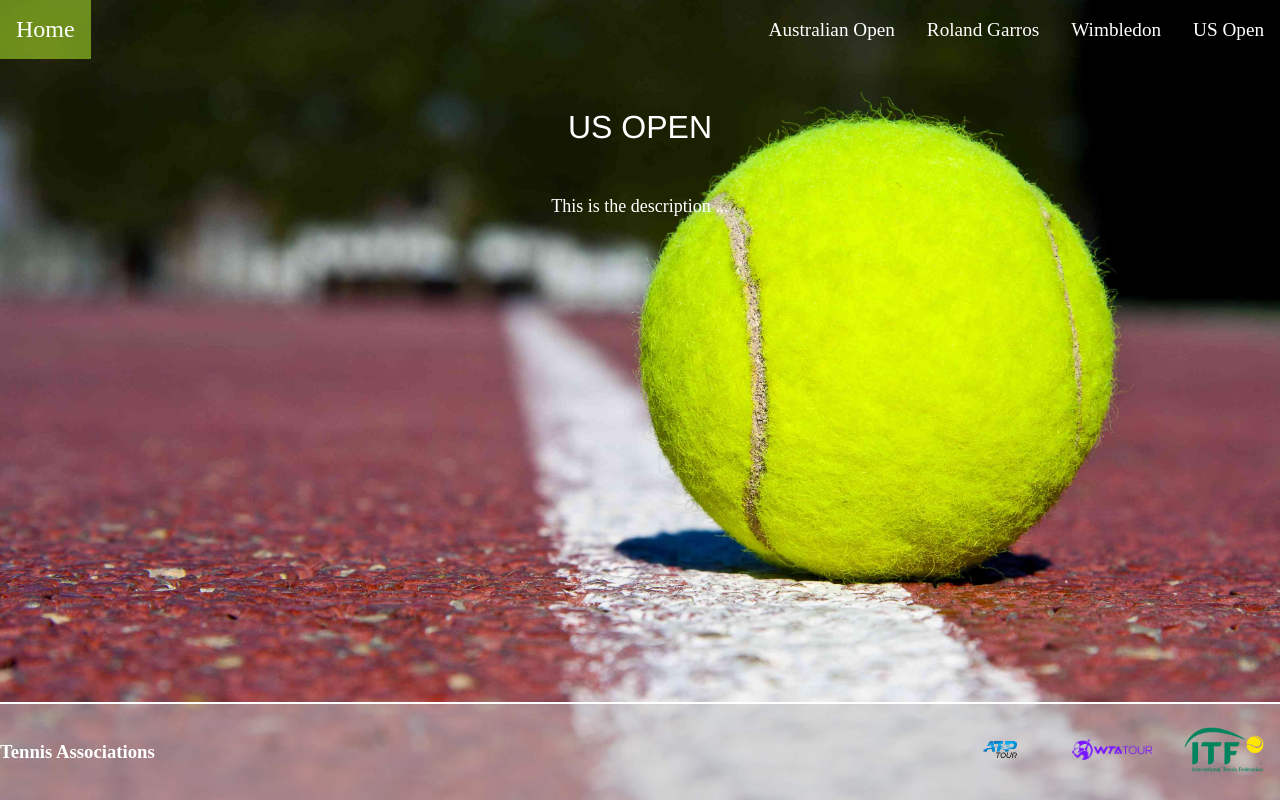
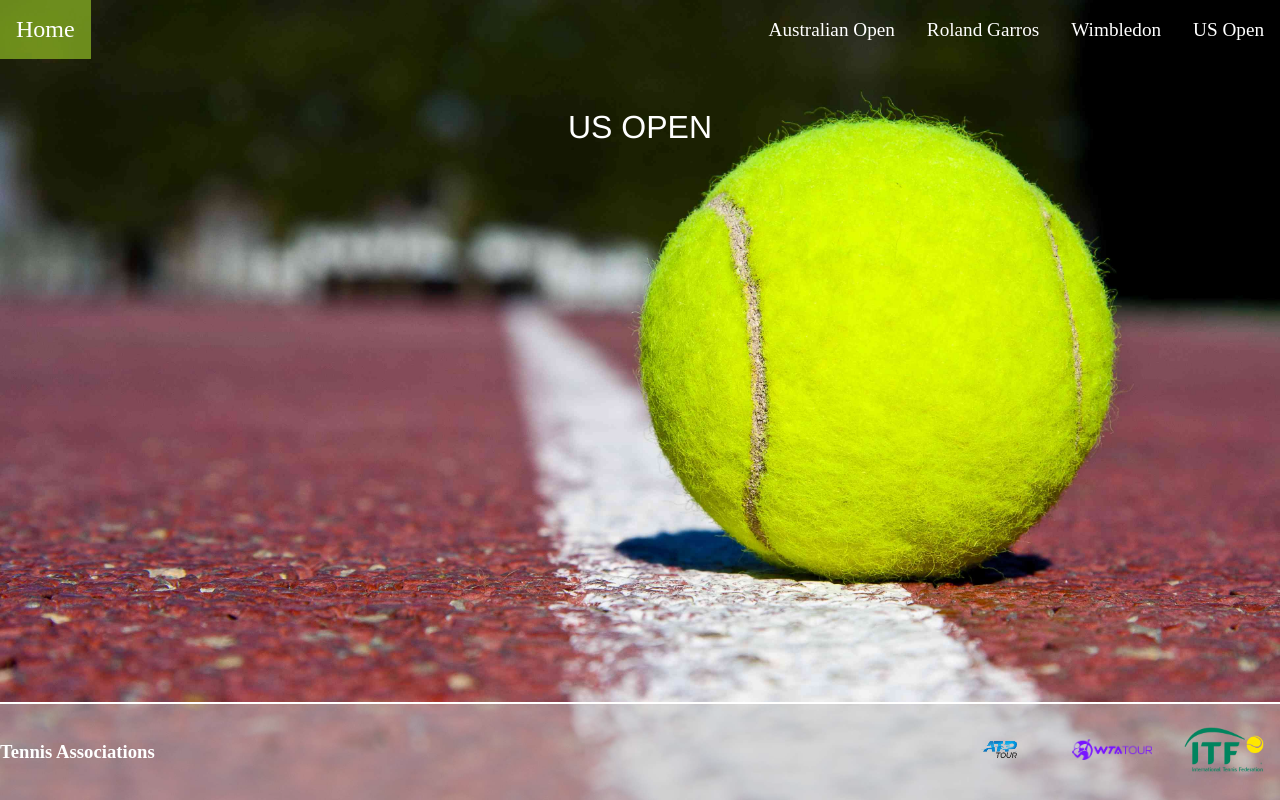
Before and after one commit to hseiji/tennispage-v2, a React (Create React App) app: page /UO in a window 1280 px wide. Built offline with nearby package versions, Linux system fonts and the light colour scheme.

Commit message:
included updated section

```diff
--- a/src/App.js
+++ b/src/App.js
@@ -14,6 +14,7 @@ function App() {
         <Switch>
           <Route path="/AO">
             <PageTitle title="Australian Open"/>
+            <Section content="The AO tournament tipically starts on January ..."/>
           </Route>
           <Route path="/RG">
             <PageTitle title="Roland Garros"/>
--- a/src/PageTitle.jsx
+++ b/src/PageTitle.jsx
@@ -4,11 +4,16 @@ import './styles/PageTitle.css';
 
 export default function PageTitle(props) {
 
-    const {title} = props;
+    const {title, content} = props;
 
     return (
-        <div className="title">
-            {title}
+        <div>
+            <div className="title">
+                {title}
+            </div>
+            <div>
+                {content}
+            </div>
         </div>
     )
 }
--- a/src/Section.jsx
+++ b/src/Section.jsx
@@ -1,10 +1,14 @@
 import React from 'react'
 import './styles/Section.css';
 
-export default function Section() {
+export default function Section(props) {
+
+    const {content} = props
+
     return (
-        <div className="content">
-            This is the description ...
+        <div className="content-section">
+            <p>{content}</p>
+            {/* <p>The four Grand Slam tournaments are the Australian Open in January, the French Open from late May to early June, Wimbledon in late June to early July, and the US Open in August–September</p> */}
         </div>
     )
 }
--- a/src/styles/Section.css
+++ b/src/styles/Section.css
@@ -1,4 +1,4 @@
-.content {
+.content-section {
     color: white;
     font-size: large;
     margin: 2em;
```
